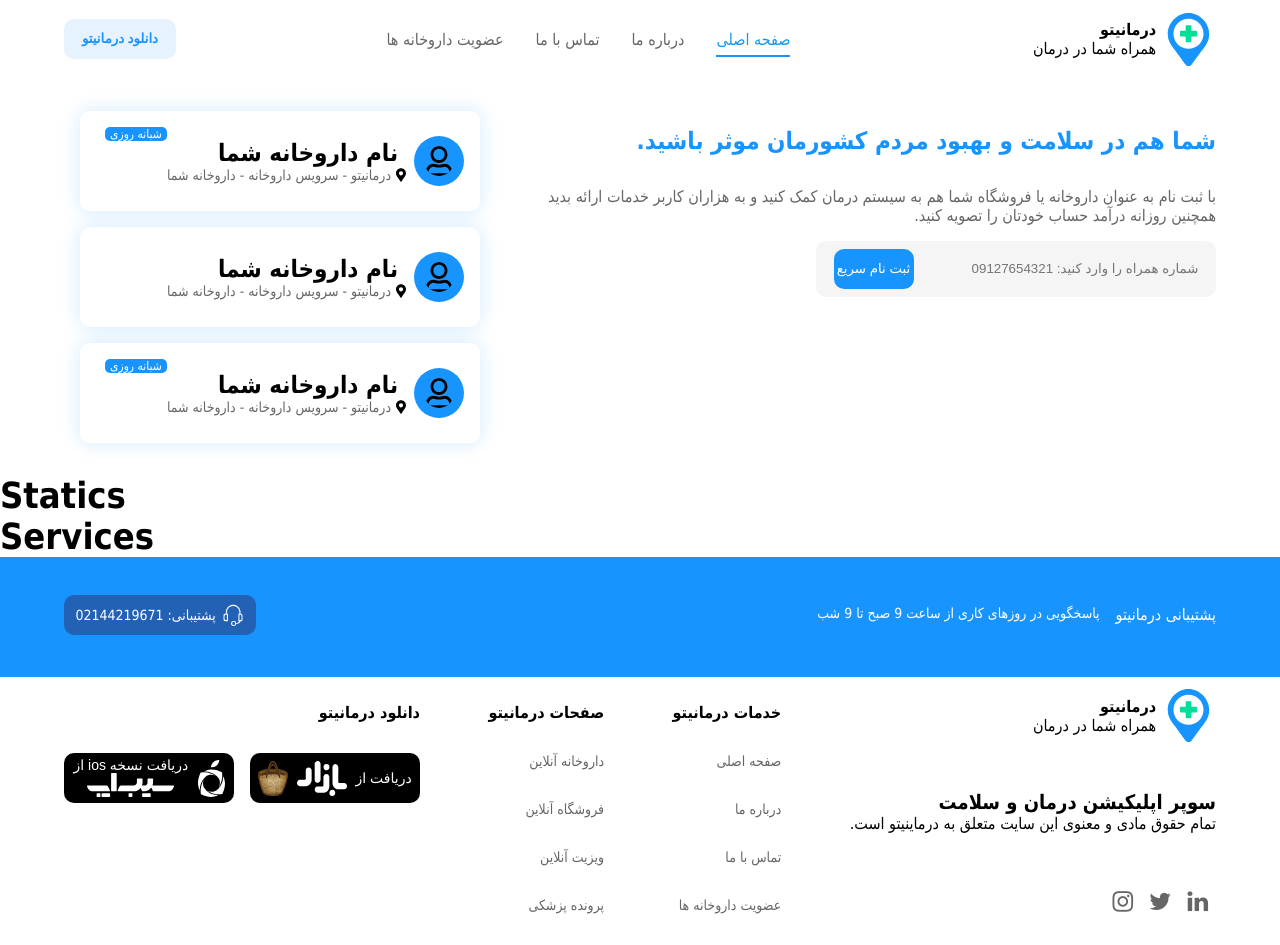
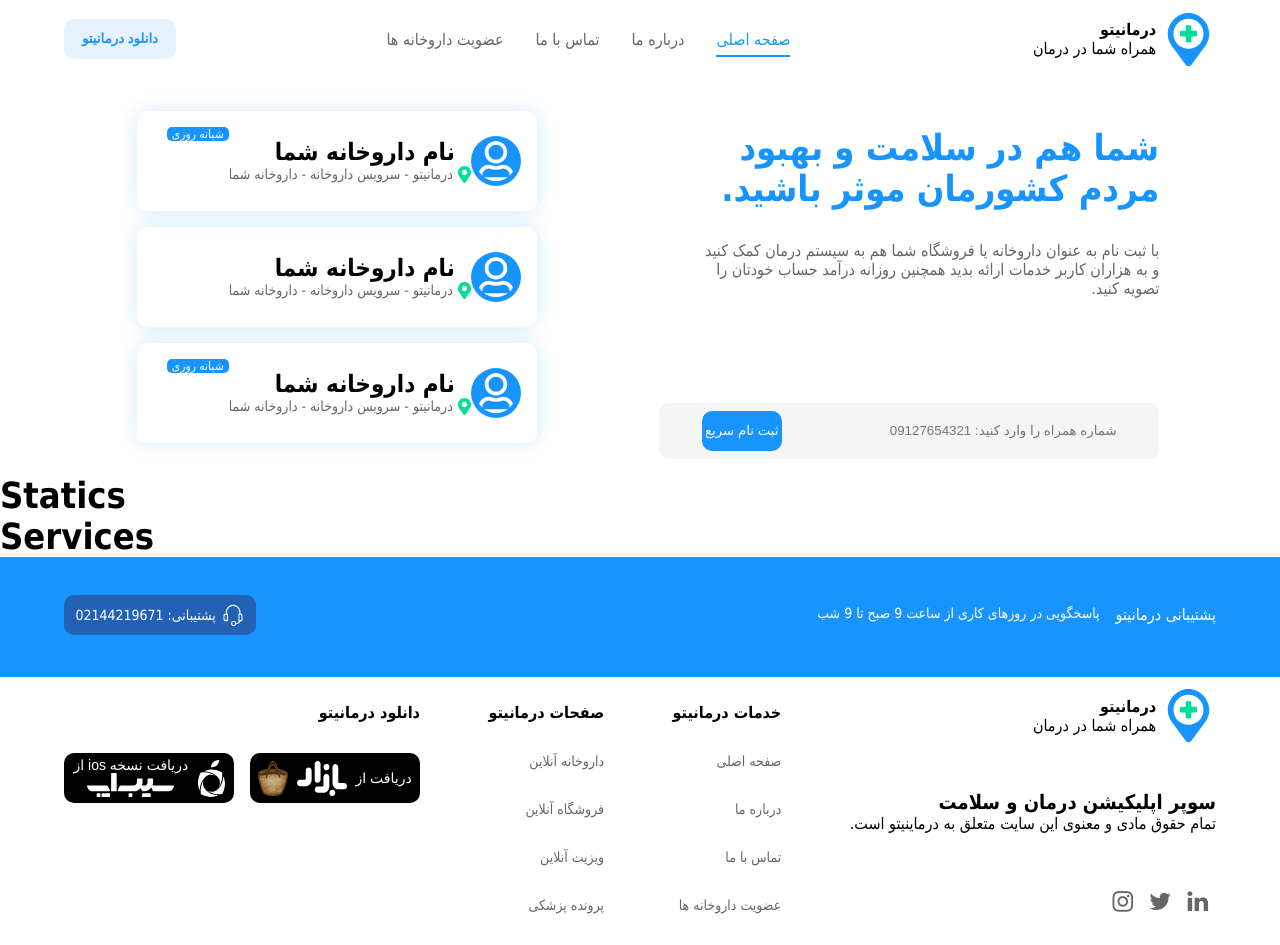
Before and after one commit to kave-me/darmanito-react, a React (Create React App) app: page /about-us in a window 1280 px wide. Built offline with nearby package versions, Linux system fonts and the light colour scheme; a small style sheet from the web is missing.

Commit message:
add aboutUs Header

```diff
--- a/src/asset/sass/component/_AboutUsHeader.scss
+++ b/src/asset/sass/component/_AboutUsHeader.scss
@@ -2,17 +2,22 @@
     &__header {
         display: flex;
         flex-direction: row-reverse;
+        justify-content: space-around;
         column-gap: 2rem;
         &__textAndInput {
+            display: flex;
+            flex-direction: column;
             direction: rtl;
+            width: 40%;
             &__input {
                 background-color: whitesmoke;
-                width: 400px;
+                width: 500px;
                 height: 3.5rem;
                 display: flex;
                 justify-content: space-around;
                 align-items: center;
                 border-radius: 10px;
+                margin-left: auto;
                 &__input {
                     background-color: whitesmoke;
                     border: none;
@@ -41,7 +46,7 @@
             }
             &__description {
                 color: $dark-color;
-                margin: 1rem 0;
+                margin: 0 0 auto 0;
             }
         }
 
--- a/src/asset/sass/component/_AboutUsHeaderCard.scss
+++ b/src/asset/sass/component/_AboutUsHeaderCard.scss
@@ -12,9 +12,10 @@
     &__profile {
         width: 50px;
         height: 50px;
-        padding: 10px;
+        padding: 5px;
         background-color: $primary-color;
         border-radius: 50%;
+        color: white;
     }
     &__name {
         font-weight: bold;
@@ -23,14 +24,15 @@
     &__address {
         display: flex;
         flex-direction: row;
-        gap: 5px;
-        padding-right: .5rem;
+        // padding-right: .5rem;
         &__text {
             color: $dark-color;
         }
         &__icon {
-            width: 10px;
+            margin-left: 5px;
+            width: 13px;
             height: auto;
+            color: $secondary-color;
         }
     }
     &__boarding {
--- a/src/asset/sass/index.css
+++ b/src/asset/sass/index.css
@@ -759,17 +759,27 @@
   -webkit-box-direction: reverse;
       -ms-flex-direction: row-reverse;
           flex-direction: row-reverse;
+  -ms-flex-pack: distribute;
+      justify-content: space-around;
   -webkit-column-gap: 2rem;
           column-gap: 2rem;
 }
 
 .aboutUs__header__textAndInput {
+  display: -webkit-box;
+  display: -ms-flexbox;
+  display: flex;
+  -webkit-box-orient: vertical;
+  -webkit-box-direction: normal;
+      -ms-flex-direction: column;
+          flex-direction: column;
   direction: rtl;
+  width: 40%;
 }
 
 .aboutUs__header__textAndInput__input {
   background-color: whitesmoke;
-  width: 400px;
+  width: 500px;
   height: 3.5rem;
   display: -webkit-box;
   display: -ms-flexbox;
@@ -780,6 +790,7 @@
       -ms-flex-align: center;
           align-items: center;
   border-radius: 10px;
+  margin-left: auto;
 }
 
 .aboutUs__header__textAndInput__input__input {
@@ -814,7 +825,7 @@
 
 .aboutUs__header__textAndInput__description {
   color: #666666;
-  margin: 1rem 0;
+  margin: 0 0 auto 0;
 }
 
 .AboutUsHeaderCard {
@@ -841,9 +852,10 @@
 .AboutUsHeaderCard__profile {
   width: 50px;
   height: 50px;
-  padding: 10px;
+  padding: 5px;
   background-color: #1894ff;
   border-radius: 50%;
+  color: white;
 }
 
 .AboutUsHeaderCard__name {
@@ -859,8 +871,6 @@
   -webkit-box-direction: normal;
       -ms-flex-direction: row;
           flex-direction: row;
-  gap: 5px;
-  padding-right: .5rem;
 }
 
 .AboutUsHeaderCard__address__text {
@@ -868,8 +878,10 @@
 }
 
 .AboutUsHeaderCard__address__icon {
-  width: 10px;
+  margin-left: 5px;
+  width: 13px;
   height: auto;
+  color: #00DE9A;
 }
 
 .AboutUsHeaderCard__boarding {
--- a/src/components/AboutUsHeader.js
+++ b/src/components/AboutUsHeader.js
@@ -7,19 +7,22 @@
         name: 'نام داروخانه شما',
         address: 'درمانیتو - سرویس داروخانه - داروخانه شما',
         img: null,
-        isBoarding: true
+        isBoarding: true,
+        id: shortid.generate()
     },
     {
         name: 'نام داروخانه شما',
         address: 'درمانیتو - سرویس داروخانه - داروخانه شما',
         img: null,
-        isBoarding: false
+        isBoarding: false,
+        id: shortid.generate()
     },
     {
         name: 'نام داروخانه شما',
         address: 'درمانیتو - سرویس داروخانه - داروخانه شما',
         img: null,
-        isBoarding: true
+        isBoarding: true,
+        id: shortid.generate()
     },
 ];
 
@@ -27,7 +30,7 @@
     return(
         <div className="aboutUs__header section">
             <div className="aboutUs__header__textAndInput">
-                <h2 className="aboutUs__header__textAndInput__title">شما هم در سلامت و بهبود مردم کشورمان موثر باشید.</h2>
+                <h1 className="aboutUs__header__textAndInput__title">شما هم در سلامت و بهبود مردم کشورمان موثر باشید.</h1>
                 <p className="aboutUs__header__textAndInput__description">با ثبت نام به عنوان داروخانه یا فروشگاه شما هم به سیستم درمان کمک کنید و به هزاران کاربر خدمات ارائه بدید همچنین روزانه درآمد حساب خودتان را تصویه کنید.</p>
                 <div className="aboutUs__header__textAndInput__input">
                     <input className="aboutUs__header__textAndInput__input__input" type="text" placeholder="شماره همراه را وارد کنید: 09127654321"/>
@@ -41,7 +44,7 @@
                                                 address={item.address}
                                                 img={item.img}
                                                 isBoarding={item.isBoarding}
-                                                key={shortid.generate()}/>)}
+                                                key={item.id}/>)}
 
 
 
--- a/src/components/AboutUsHeaderCard.js
+++ b/src/components/AboutUsHeaderCard.js
@@ -1,15 +1,13 @@
 import React from 'react';
-import mapLocationMarker from '../asset/image/map-marker-alt-solid.svg';
-import userRegular from '../asset/image/user-regular.svg';
 
 const AboutUsHeaderCard = (props) => {
     return(
         <div className="AboutUsHeaderCard">
-            <img className="AboutUsHeaderCard__profile" src={userRegular} alt="user"/>
+            <svg aria-hidden="true" focusable="false" data-prefix="far" data-icon="user" className="svg-inline--fa fa-user fa-w-14 AboutUsHeaderCard__profile" role="img" xmlns="http://www.w3.org/2000/svg" viewBox="0 0 448 512"><path fill="currentColor" d="M313.6 304c-28.7 0-42.5 16-89.6 16-47.1 0-60.8-16-89.6-16C60.2 304 0 364.2 0 438.4V464c0 26.5 21.5 48 48 48h352c26.5 0 48-21.5 48-48v-25.6c0-74.2-60.2-134.4-134.4-134.4zM400 464H48v-25.6c0-47.6 38.8-86.4 86.4-86.4 14.6 0 38.3 16 89.6 16 51.7 0 74.9-16 89.6-16 47.6 0 86.4 38.8 86.4 86.4V464zM224 288c79.5 0 144-64.5 144-144S303.5 0 224 0 80 64.5 80 144s64.5 144 144 144zm0-240c52.9 0 96 43.1 96 96s-43.1 96-96 96-96-43.1-96-96 43.1-96 96-96z"></path></svg>
             <div className="AboutUsHeaderCard__info">
                 <h2 className="AboutUsHeaderCard__name">{props.name}</h2>
                 <div className="AboutUsHeaderCard__address">
-                <img className="AboutUsHeaderCard__address__icon" src={mapLocationMarker} alt="map marker"/>
+                <svg aria-hidden="true" focusable="false" data-prefix="fas" data-icon="map-marker-alt" className="svg-inline--fa fa-map-marker-alt fa-w-12 AboutUsHeaderCard__address__icon " role="img" xmlns="http://www.w3.org/2000/svg" viewBox="0 0 384 512"><path fill="currentColor" d="M172.268 501.67C26.97 291.031 0 269.413 0 192 0 85.961 85.961 0 192 0s192 85.961 192 192c0 77.413-26.97 99.031-172.268 309.67-9.535 13.774-29.93 13.773-39.464 0zM192 272c44.183 0 80-35.817 80-80s-35.817-80-80-80-80 35.817-80 80 35.817 80 80 80z"></path></svg>
                 <p className="AboutUsHeaderCard__address__text p2">{props.address}</p>
                 </div>
             </div>
```
Also changed, not shown: 1 other file (tests, documents, lock files or other folders).
